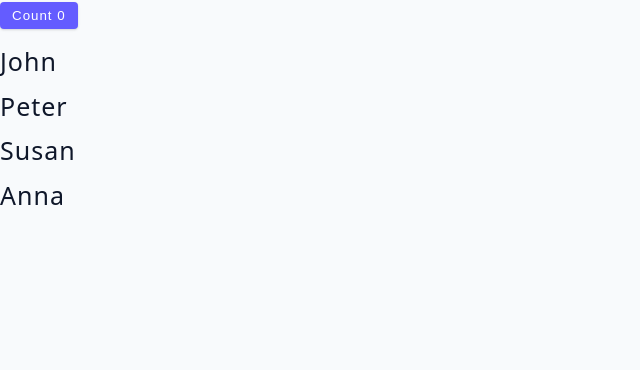
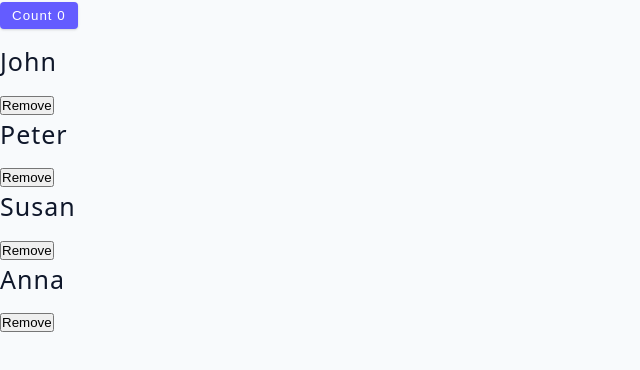
Before and after one commit to fugasok/advanced-react-learning, a React (Vite) app: page / in a window 1280 px wide. Shown: the top 370 px of the page, without its empty margins (0-640 px from the left). Built offline with nearby package versions, Linux system fonts and the light colour scheme.

Commit message:
Callback function

```diff
--- a/src/tutorial/11-performance/starter/03-hooks/List.jsx
+++ b/src/tutorial/11-performance/starter/03-hooks/List.jsx
@@ -1,11 +1,13 @@
 import Item from "./Person";
 import { memo } from "react";
 
-const List = ({ people }) => {
+const List = ({ people, removePerson }) => {
 	return (
 		<div>
 			{people.map((person) => {
-				return <Item key={person.id} {...person} />;
+				return (
+					<Item key={person.id} {...person} removePerson={removePerson} />
+				);
 			})}
 		</div>
 	);
--- a/src/tutorial/11-performance/starter/03-hooks/Person.jsx
+++ b/src/tutorial/11-performance/starter/03-hooks/Person.jsx
@@ -1,8 +1,9 @@
-const Person = ({ name }) => {
-  return (
-    <div>
-      <h4>{name}</h4>
-    </div>
-  );
+const Person = ({ name, removePerson, id }) => {
+	return (
+		<div>
+			<h4>{name}</h4>
+			<button onClick={() => removePerson(id)}>Remove</button>
+		</div>
+	);
 };
 export default Person;
--- a/src/tutorial/11-performance/starter/03-hooks/index.jsx
+++ b/src/tutorial/11-performance/starter/03-hooks/index.jsx
@@ -1,9 +1,14 @@
-import { useState } from "react";
+import { useCallback, useState } from "react";
 import { data } from "../../../../data";
 import List from "./List";
 const LowerState = () => {
 	const [people, setPeople] = useState(data);
 	const [count, setCount] = useState(0);
+
+	const removePerson = useCallback((id) => {
+		const newPeople = people.filter((person) => person.id !== id);
+		setPeople(newPeople);
+	}, [people]);
 
 	return (
 		<section>
@@ -14,7 +19,7 @@
 			>
 				count {count}
 			</button>
-			<List people={people} />
+			<List people={people} removePerson={removePerson} />
 		</section>
 	);
 };
```
